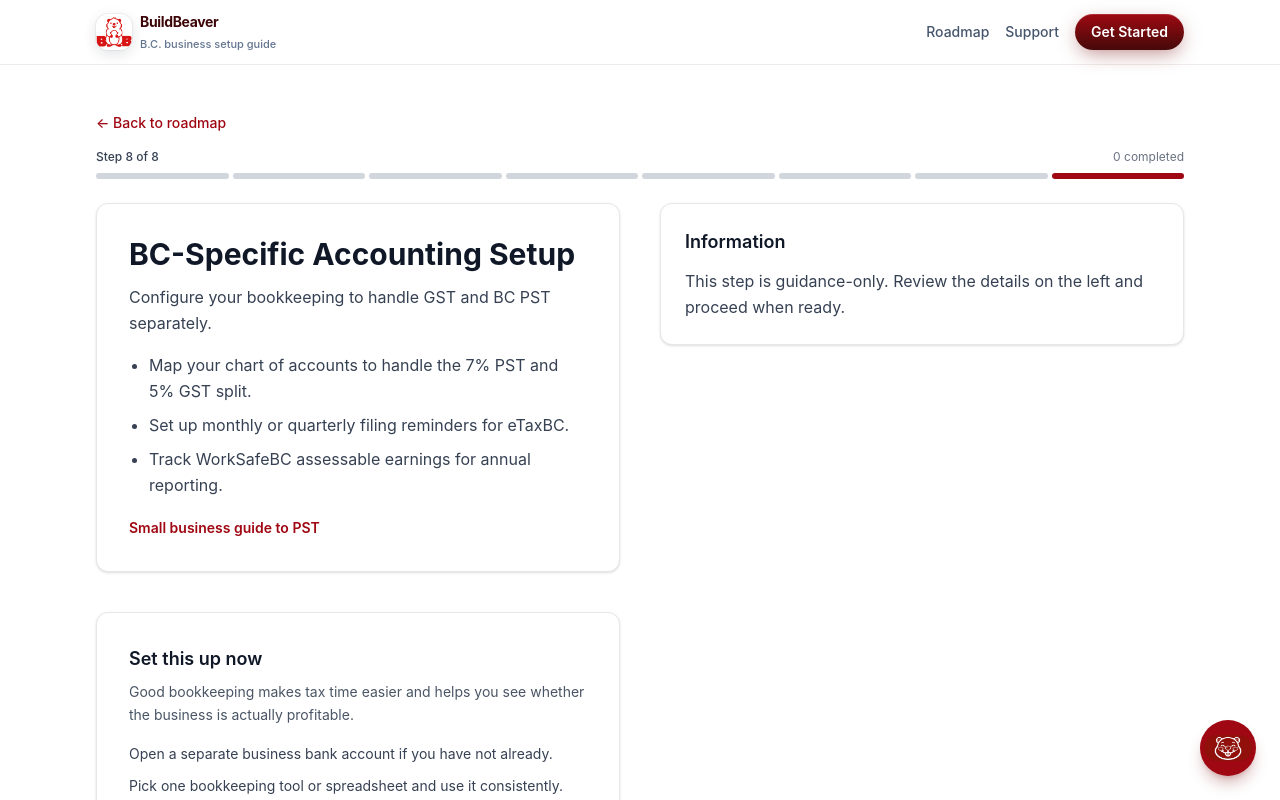
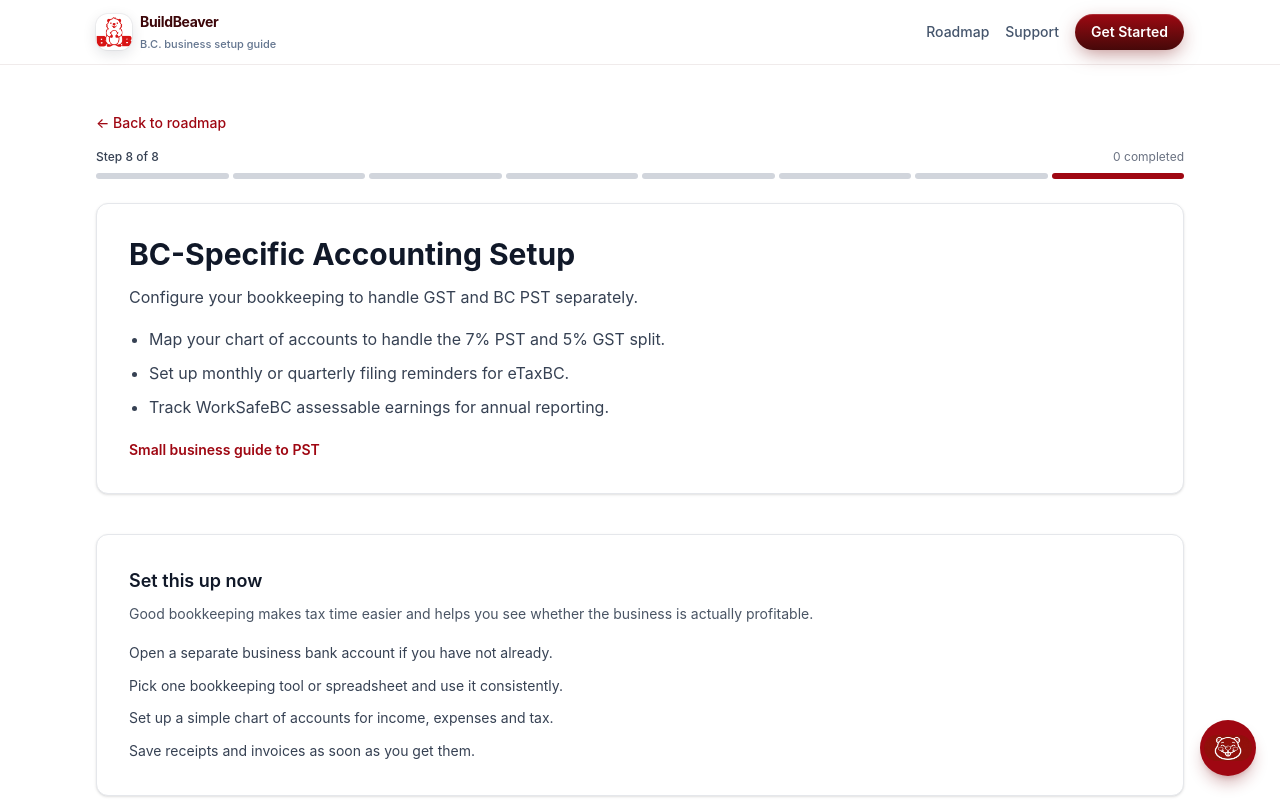
Before and after one commit to vedudx/buildBeaver, a Next.js app: page /step/accounting in a window 1280 px wide. Shown: the top 800 px of the page. Built offline with nearby package versions, Linux system fonts and the light colour scheme.

Commit message:
change forms to be inline

```diff
--- a/src/app/step/[id]/page.tsx
+++ b/src/app/step/[id]/page.tsx
@@ -33,7 +33,6 @@ export default async function StepPage({ params }: StepPageProps) {
         <StepProgressBar currentStepId={id} />
       </div>
 
-      <div className="grid gap-10 lg:grid-cols-2">
       <div className="flex flex-col gap-10">
         <section className="rounded-xl border border-gray-200 bg-white p-6 shadow-sm sm:p-8">
           <h1 className="text-2xl font-bold text-gray-900 sm:text-3xl">{step.title}</h1>
@@ -58,6 +57,9 @@ export default async function StepPage({ params }: StepPageProps) {
         {step.type === "form" ? <FormAssistant step={step} /> : null}
         {step.type === "semi" ? <LicensesGuidance /> : null}
         {step.id === "accounting" ? <AccountingGuidance /> : null}
+
+        {step.id === "licenses" ? <LicensesPanel /> : null}
+        {hasForms ? <FormsEmbed forms={step.forms!} /> : null}
 
         {step.type === "info" && !hasForms && step.id !== "accounting" ? (
           <div className="rounded-xl border border-gray-200 bg-white p-6 shadow-sm sm:p-8">
@@ -88,23 +90,6 @@ export default async function StepPage({ params }: StepPageProps) {
 
         <StepCompleteButton stepId={id} />
       </div>
-
-        <div>
-          {step.id === "licenses" ? (
-            <LicensesPanel />
-          ) : hasForms ? (
-            <FormsEmbed forms={step.forms!} />
-          ) : step.type !== "semi" ? (
-            <div className="rounded-xl border border-gray-200 bg-white p-6 shadow-sm">
-              <h3 className="text-lg font-semibold text-gray-900">Information</h3>
-              <p className="mt-3 leading-relaxed text-gray-700">
-                This step is guidance-only. Review the details on the left and proceed when
-                ready.
-              </p>
-            </div>
-          ) : null}
-        </div>
-      </div>
     </main>
   );
 }
```
Lines whose indentation alone changed are shown as unchanged.
